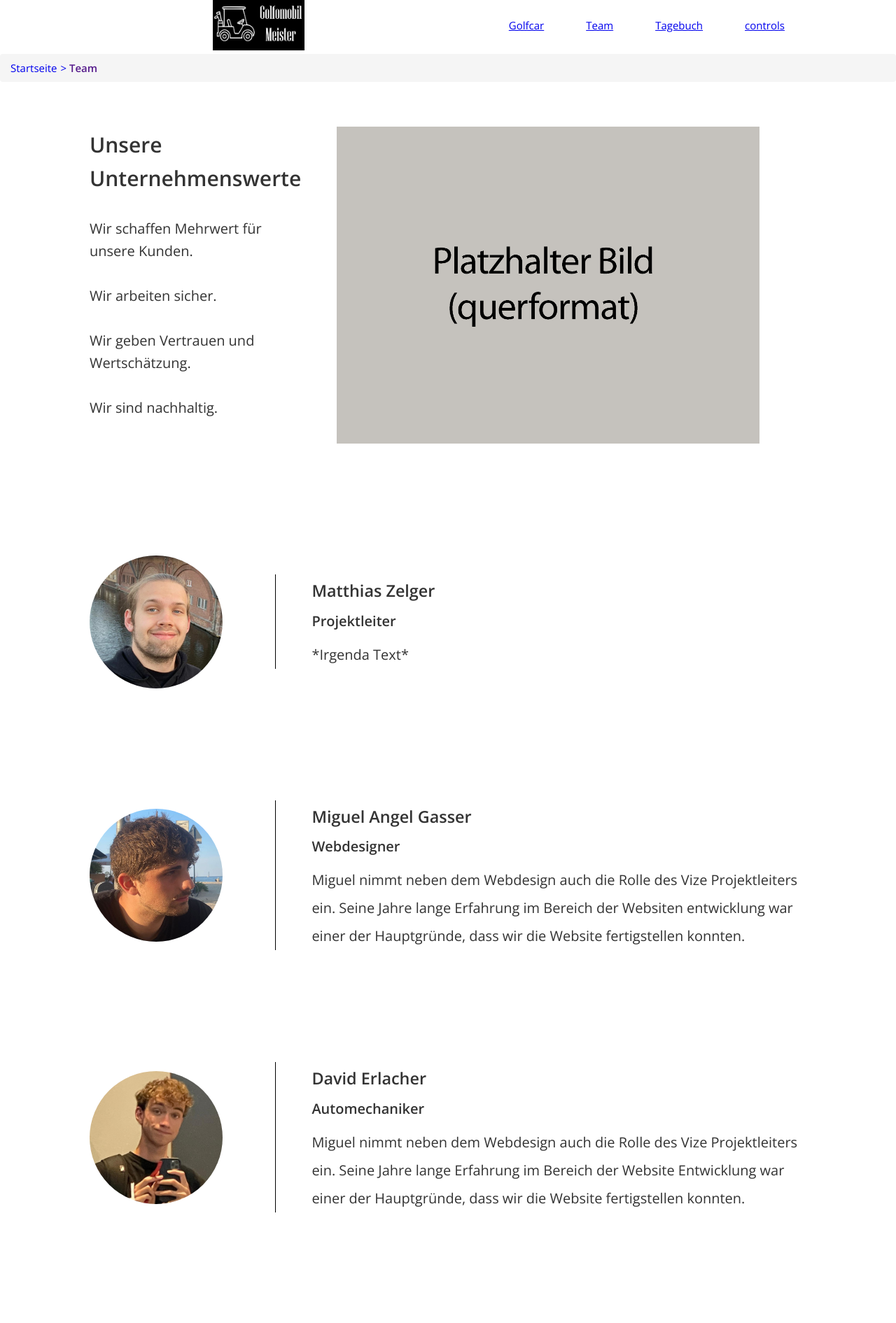
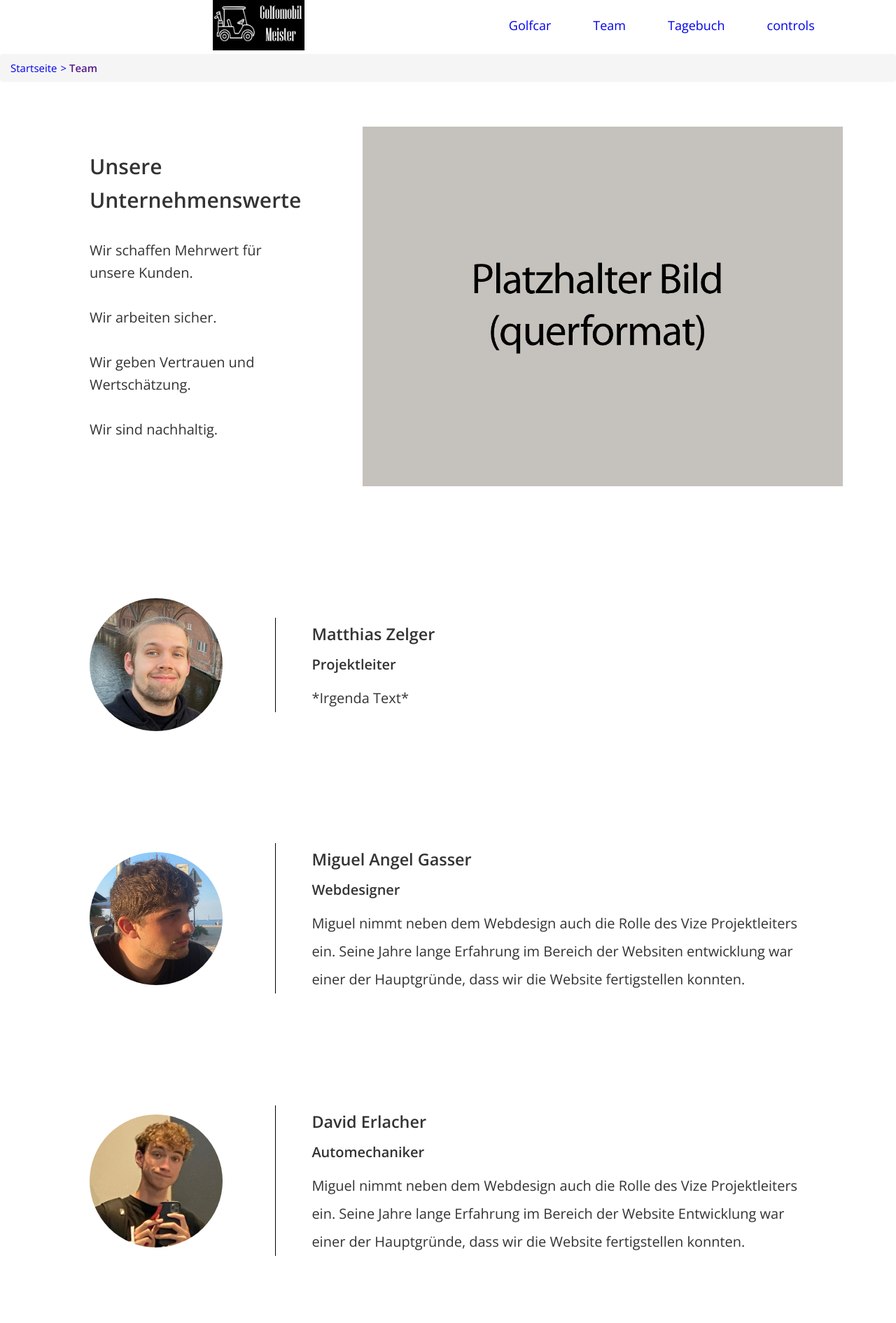
Before and after one commit to onewayvoice/MainPage, a PHP site: page /Teampage/Teampage.php in a window 1280 px wide. Shown: the top 1891 px of the page at 70% size. Run offline with PHP 8.4, Linux system fonts and the light colour scheme.

Commit message:
teampage.css - responsive fuer groessere bildschirme
navbar.css
- Unterstriche bei Links entfernt

```diff
--- a/Navbar/NavbarCSS/navbar.css
+++ b/Navbar/NavbarCSS/navbar.css
@@ -73,5 +73,15 @@
 }
 
 @media (min-width: 1024px) {
+    .menu-punkte a {
+        font-size: 18px;
+        text-decoration: none;
+    }
 
+    .container {
+        display: flex;
+        width: 90%;
+        gap: 30px;
+        justify-content: space-around;
+    }
 }
--- a/Teampage/TeampageCSS/teampage.css
+++ b/Teampage/TeampageCSS/teampage.css
@@ -394,7 +394,27 @@ footer {
 
 @media (min-width: 1024px) {
     body {
-        font-size: 30px;
+        font-size: 25px;
+    }
+
+    .breadcrumb a {
+        font-size: 15px;
+    }
+
+    .footer-content h3 {
+        font-size: 23px;
+    }
+
+    .footer-content p {
+        font-size: 18px;
+    }
+
+    .footer-content a {
+        font-size: 18px;
+    }
+
+    .footer-bottom {
+        font-size: 18px;
     }
 
     .bild-container img {
```
